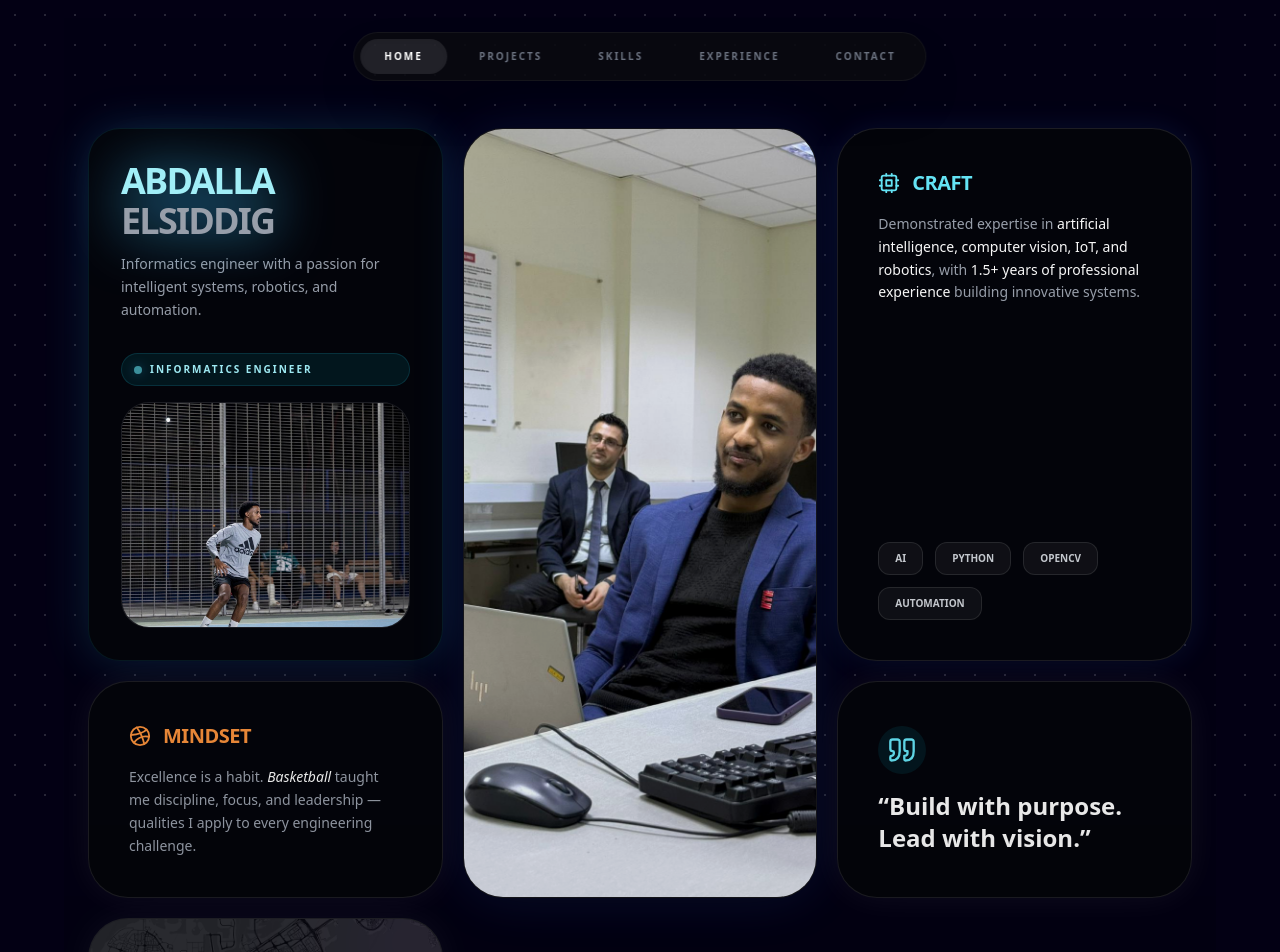
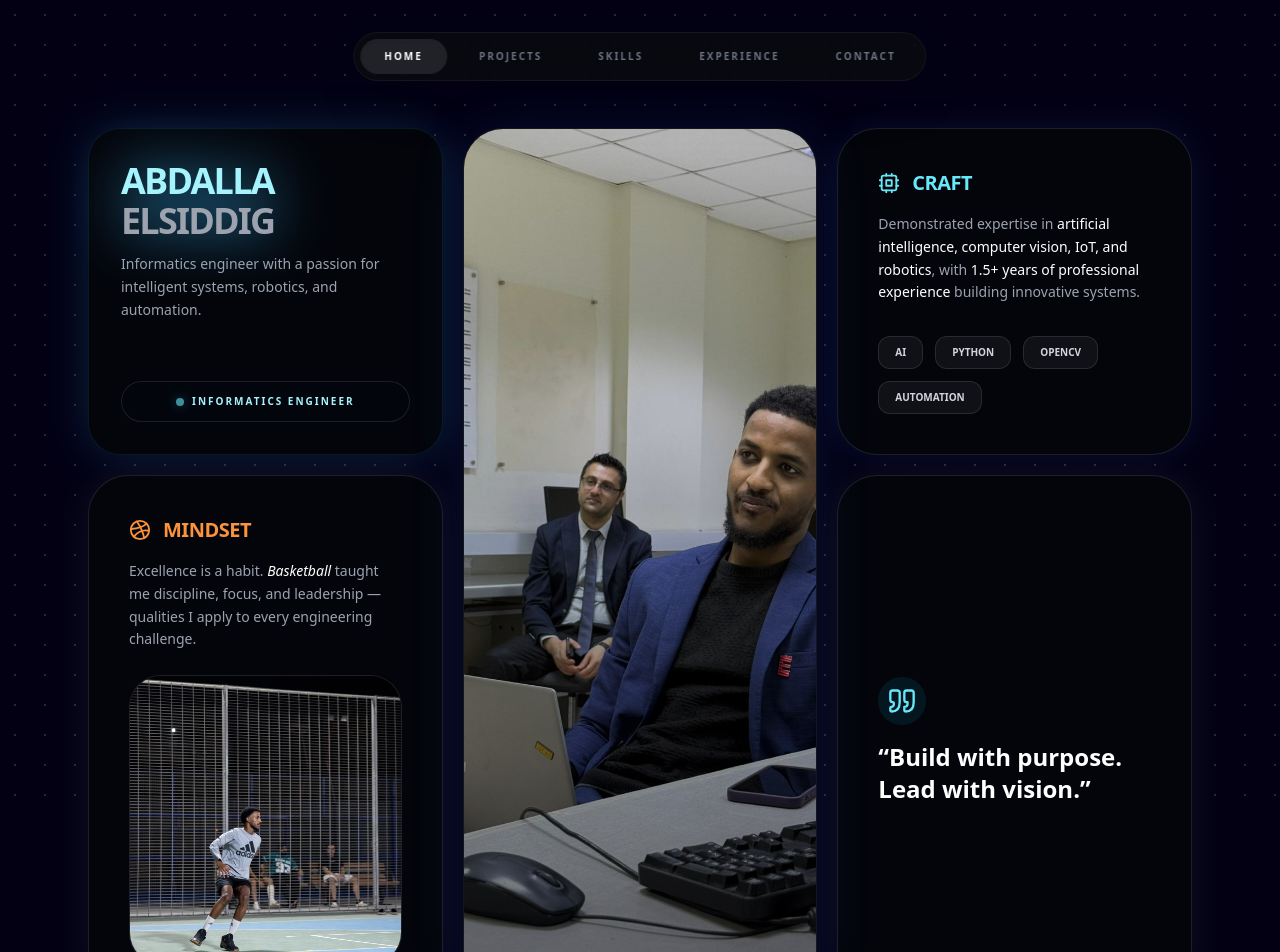
Before and after one commit to a-elradi/portfolio-website, a Next.js app: page / in a window 1280 px wide. Shown: the top 952 px of the page. Built offline with nearby package versions, Linux system fonts and the light colour scheme.

Commit message:
Fix grid display

```diff
--- a/app/page.jsx
+++ b/app/page.jsx
@@ -123,7 +123,7 @@ const Portfolio = () => {
       <main id="home" className="relative z-10 max-w-6xl mx-auto px-6 pt-32 pb-20">
 
         {/* HERO GRID */}
-        <section className="grid grid-cols-1 md:grid-cols-12 gap-5 mb-24 auto-rows-min">
+        <section className="grid grid-cols-1 md:grid-cols-12 gap-5 mb-24">
 
           {/* NAME CARD */}
           <div className="md:col-span-4 bg-[#04050b] border border-cyan-400/10 rounded-[2rem] p-8 flex flex-col justify-between shadow-[0_0_45px_rgba(56,_189,_248,_0.18)]">
@@ -134,19 +134,16 @@ const Portfolio = () => {
               </h1>
               <p className="text-sm text-gray-400 leading-relaxed">Informatics engineer with a passion for intelligent systems, robotics, and automation.</p>
             </div>
-            <div className="mt-8 flex flex-col gap-4">
-              <div className="flex items-center gap-2 px-3 py-2 bg-cyan-500/10 border border-cyan-400/15 rounded-full">
-                <span className="w-2 h-2 rounded-full bg-cyan-300 animate-pulse shadow-[0_0_12px_rgba(56,_189,_248,_0.6)]"></span>
-                <p className="text-[10px] text-cyan-200 font-black uppercase tracking-[0.2em]">Informatics Engineer</p>
-              </div>
-              <div className="rounded-[1.75rem] overflow-hidden border border-white/10 bg-[#06070d] shadow-inner">
-                <img src={mindsetSources[mindsetIndex]} alt={`Mindset image ${mindsetIndex + 1}`} className="w-full h-56 object-cover" />
-              </div>
+            <div className="mt-8 flex items-center justify-center px-4 py-3 bg-[#02050c] border border-white/10 rounded-[1.75rem]">
+              <span className="inline-flex items-center gap-2 text-[10px] uppercase tracking-[0.2em] text-cyan-200 font-black">
+                <span className="w-2 h-2 rounded-full bg-cyan-300 animate-pulse shadow-[0_0_12px_rgba(56,_189,_248,_0.6)]" />
+                Informatics Engineer
+              </span>
             </div>
           </div>
 
           {/* MAIN PHOTO */}
-          <div className="md:col-span-4 md:row-span-2 bg-[#0a0a0f] border border-white/5 rounded-[2.5rem] overflow-hidden shadow-[0_0_55px_rgba(59,_130,_246,_0.12)]">
+          <div className="md:col-span-4 md:row-span-2 bg-[#0a0a0f] border border-white/5 rounded-[2.5rem] overflow-hidden shadow-[0_0_55px_rgba(59,_130,_246,_0.12)] relative">
             <img
               src={photoSources[photoIndex]}
               className="w-full h-full object-cover"
@@ -173,13 +170,22 @@ const Portfolio = () => {
           </div>
 
           {/* MINDSET */}
-          <div className="md:col-span-4 bg-[#04050b] border border-white/10 rounded-[2.5rem] p-10 shadow-[0_0_35px_rgba(255,_255,_255,_0.06)]">
+          <div className="md:col-span-4 bg-[#04050b] border border-white/10 rounded-[2.5rem] p-10 flex flex-col gap-6 shadow-[0_0_35px_rgba(255,_255,_255,_0.06)]">
+            <div>
               <h3 className="text-2xl md:text-xl font-black uppercase tracking-tight mb-4 flex items-center gap-3 text-orange-400">
                 <Dribbble size={22} /> MINDSET
               </h3>
               <p className="text-gray-400 text-sm leading-relaxed">
                 Excellence is a habit. <span className="text-white font-medium italic">Basketball</span> taught me discipline, focus, and leadership — qualities I apply to every engineering challenge.
               </p>
+            </div>
+            <div className="rounded-[2rem] overflow-hidden border border-white/10 bg-[#06070d] shadow-inner">
+              <img
+                src={mindsetSources[mindsetIndex]}
+                alt={`Mindset image ${mindsetIndex + 1}`}
+                className="w-full h-72 object-cover"
+              />
+            </div>
           </div>
 
           {/* QUOTE */}
```
Lines whose indentation alone changed are shown as unchanged.
